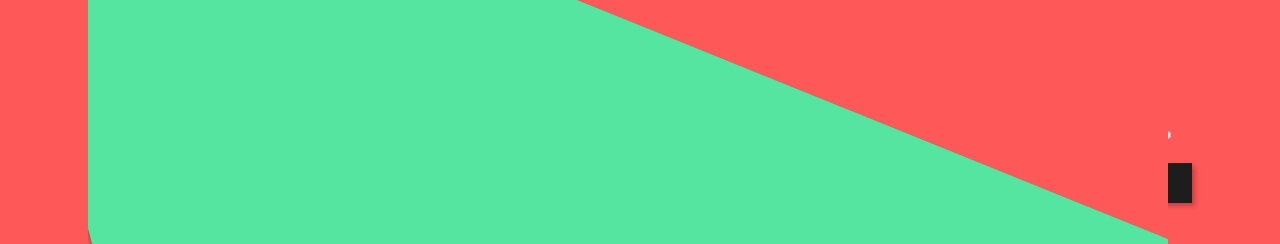
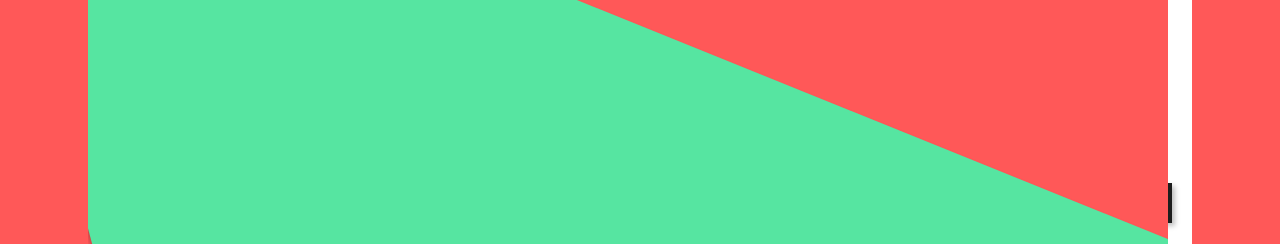
Before and after one commit to tlmn/zoff-sga-sharepics, a Gatsby site: page /templates/event in a window 1280 px wide. Shown: the part 336-580 px from the top of the page. Built offline with nearby package versions, Linux system fonts and the light colour scheme; Gatsby itself is replaced by a stand-in of ours.

Commit message:
add bg.white

```diff
--- a/src/components/controlsWrapper.jsx
+++ b/src/components/controlsWrapper.jsx
@@ -1,7 +1,7 @@
 import React from 'react'
 
 const ControlsWrapper = ({ children }) => (
-  <div className="flex flex-col justify-center">{children}</div>
+  <div className="flex flex-col justify-center bg-white p-2">{children}</div>
 )
 
 export default ControlsWrapper
```
